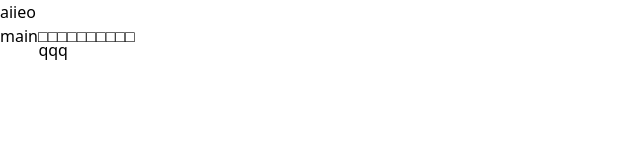
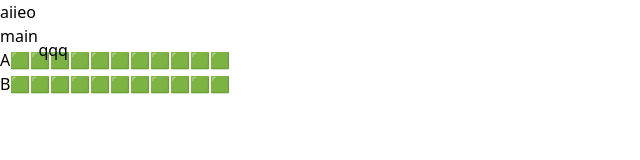
Before and after one commit to saitamasaitama/byouin-sandbox, a plain HTML site: page docs/index.html in a window 1280 px wide. Shown: the whole page, without its empty margins (0-640 px from the left). Drawn offline with nearby package versions, Linux system fonts and the light colour scheme.

Commit message:
jyanken first

```diff
--- a/docs/index.html
+++ b/docs/index.html
@@ -1,6 +1,8 @@
 <head>
   <title>ashrym game</title>
   <meta name="viewport" content="width=device-width, initial-scale=1.0">
+  <meta name="apple-mobile-web-app-capable" content="yes">
+
   <script src="https://cdn.tailwindcss.com"></script>
   <link rel="stylesheet" type="text/css" href="css/main.css">
 
@@ -9,9 +11,13 @@
 
 <body>
   aiieo
+
   <div id="main">main</div>
+  <div id="A">A</div>
+  <div id="B">B</div>
+
   <span class="dot" style="left:3vmax;top:3vmax;" >qqq</span>
   <script src="js/main.js"></script>
-  <script>alert(5);</script>
+
 
 </body>
--- a/docs/js/main.js
+++ b/docs/js/main.js
@@ -1,7 +1,20 @@
 console.log(1);
-for(let i=0;i<10;i++){
-  const a= $("<span>□</span>");
-  $("#main").append(a);
+function Life(){
+  return $("<span>🟩</span>");
 }
+const A=$("#A");
+const B=$("#B");
+//体力初期化
+for(let i=0;i<6;i++){
+  $("#A").append(Life());
+  $("#B").append(Life());
+}
+
+function tick(){
+  if(A.children().length < 12) A.append(Life());
+  if(B.children().length < 12) B.append(Life());
+}
+
+setInterval(tick,1000);
 $("#main").on("click",function(){alert(66);});
-alert(50);
+//alert(50);
```
